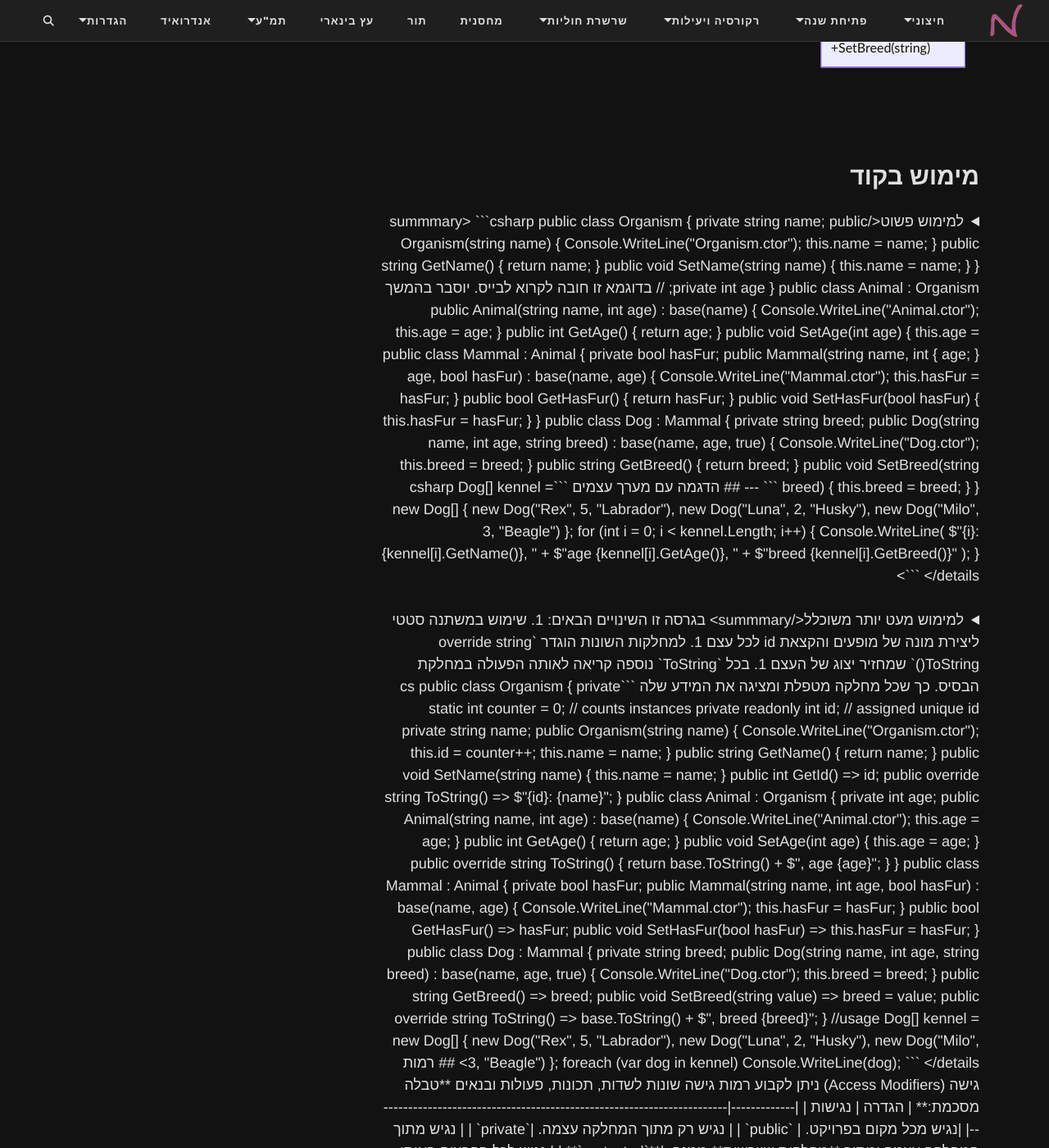
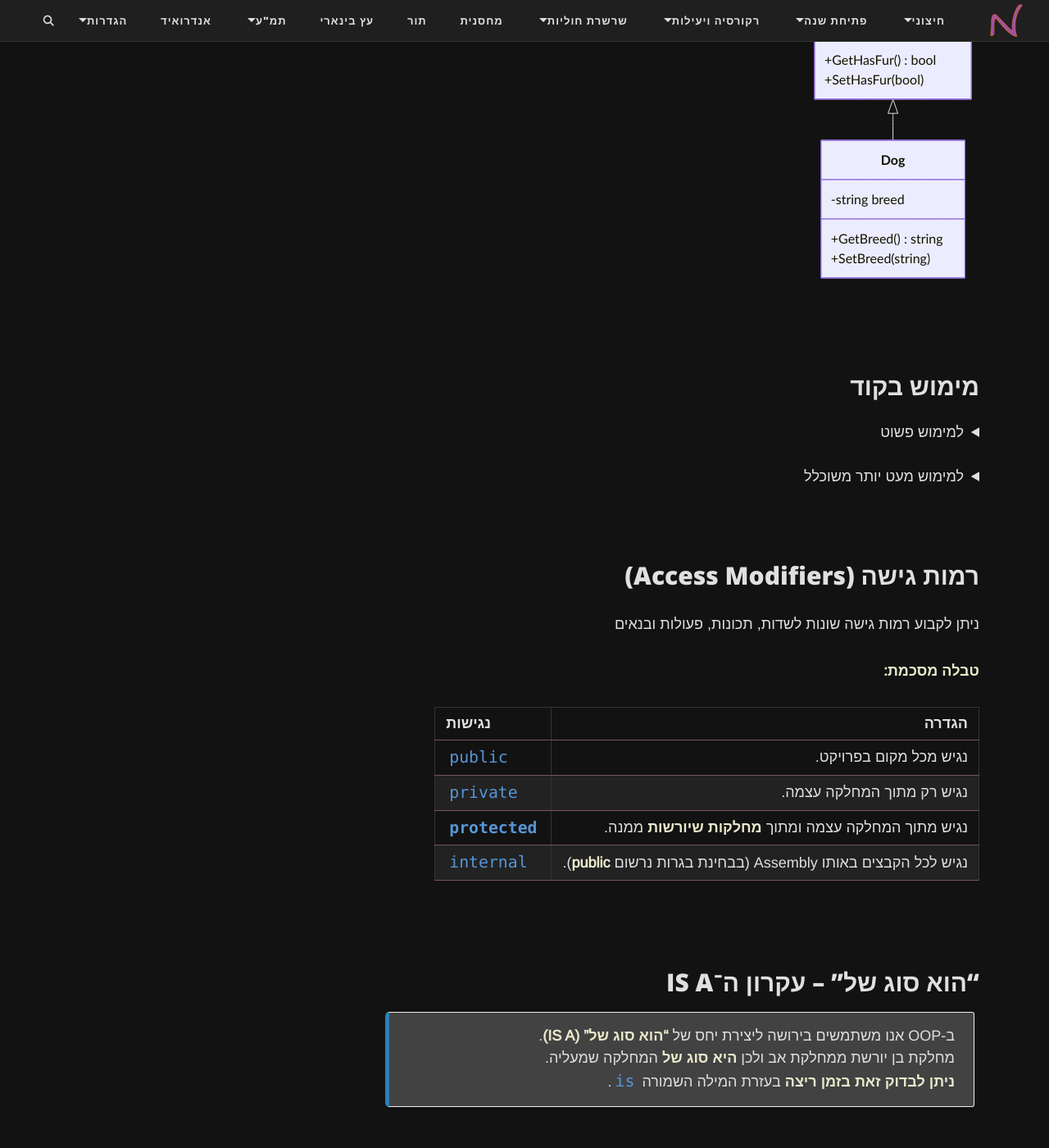
Before and after one commit to 3strategy/BeautifulMivney, a Jekyll site: the page built from oop/01inheritance.md, in a window 1280 px wide and 1400 px high, scrolled down 1807 px. Shown: the whole window at 82% size. Built offline with Jekyll 4.4.1, drawn with Linux system fonts in a browser that asks for light colours; comment, search, counter and statistics services are not loaded; some of the changed lines change nothing that is shown; some of the changed text lies outside the part shown.

Commit message:
תיקונים לירושה

````diff
--- a/oop/01inheritance.md
+++ b/oop/01inheritance.md
@@ -9,6 +9,18 @@
 
 {: .box-note}
 **ירושה** היא מנגנון המאפשר לנו להגדיר מחלקה חדשה (יורשת) על בסיס מחלקה קיימת (בסיס). זוהי **אבן יסוד** בתכנות מונחה עצמים. במחלקה היורשת יהיו באופן אוטומטי כל התכונות והפעולות של מחלקת הבסיס. המחלקה היורשת יכולה להוסיף תכונות ופעולות, ואף להחליף פעולות מסויימות ממחלקת הבסיס. מומלץ לצפות ,תחילה ב- [youtube playlist](https://www.youtube.com/playlist?list=PLnVUJu2KuoA0CpYg4ga45Q0C5dGaSEYPH)
+
+
+## כתיבה של ירושה ב-C#
+
+```csharp
+public class Animal { }
+public class Dog : Animal   // Dog inherits Animal
+{
+
+}
+```
+
 
 <div class="box-success" markdown=1>
 
@@ -23,7 +35,7 @@
 
 ## תרשים UML של שרשרת ירושה
 
-על צורת הכתיבה של UML יוסבר בהמשך
+לעיתים נציג מחלקות בתרשים UML. על צורת הכתיבה של UML יוסבר בהמשך
 
 <div class="mermaid" style="direction:ltr">
 classDiagram
@@ -60,7 +72,7 @@
 
 ## מימוש בקוד
 
-<details markdown=1><summary>למימוש פשוט</summmary>
+<details markdown=1><summary>למימוש פשוט</summary>
 
 ```csharp
 public class Organism
@@ -148,7 +160,7 @@
 
 </details>
 
-<details markdown=1><summary>למימוש מעט יותר משוכלל</summmary>
+<details markdown=1><summary>למימוש מעט יותר משוכלל</summary>
 
 בגרסה זו השינויים הבאים:
 1. שימוש במשתנה סטטי ליצירת מונה של מופעים והקצאת id לכל עצם
--- a/oop/01inheritdconstructors.md
+++ b/oop/01inheritdconstructors.md
@@ -327,6 +327,7 @@
 ## 9. מתאמי גישה (access modifiers) לבנאים
 
 בנאים יכולים להיות מוגדרים עם מתאמי גישה שונים:
+לא ראיתי שאלות בהקשר זה בבגרוית.
 
 ```csharp
 public class DatabaseConnection
@@ -391,10 +392,13 @@
     protected Account(string owner, double initialBalance)
     {
         if (string.IsNullOrEmpty(owner))
-            throw new ArgumentException("Owner name is required");
+            owner = "Unknown Owner";
 
         if (initialBalance < 0)
-            throw new ArgumentException("Initial balance cannot be negative");
+        {
+            Console.WriteLine("Initial balance cannot be negative");
+            initialBalance=0;
+        }
 
         accountNumber = nextAccountNumber++;
         this.owner = owner;
@@ -423,7 +427,7 @@
         : base(owner, initialBalance)
     {
         if (interestRate < 0 || interestRate > 0.1)
-            throw new ArgumentException("Invalid interest rate");
+            interestRate = 0;
 
         this.interestRate = interestRate;
         Console.WriteLine($"Savings account with {interestRate:P} interest");
@@ -452,7 +456,7 @@
         : base(owner, initialBalance)
     {
         if (overdraftLimit < 0)
-            throw new ArgumentException("Overdraft limit cannot be negative");
+            overdraftLimit *= -1;
 
         this.overdraftLimit = overdraftLimit;
         Console.WriteLine($"Checking account with ${overdraftLimit} overdraft");
````
